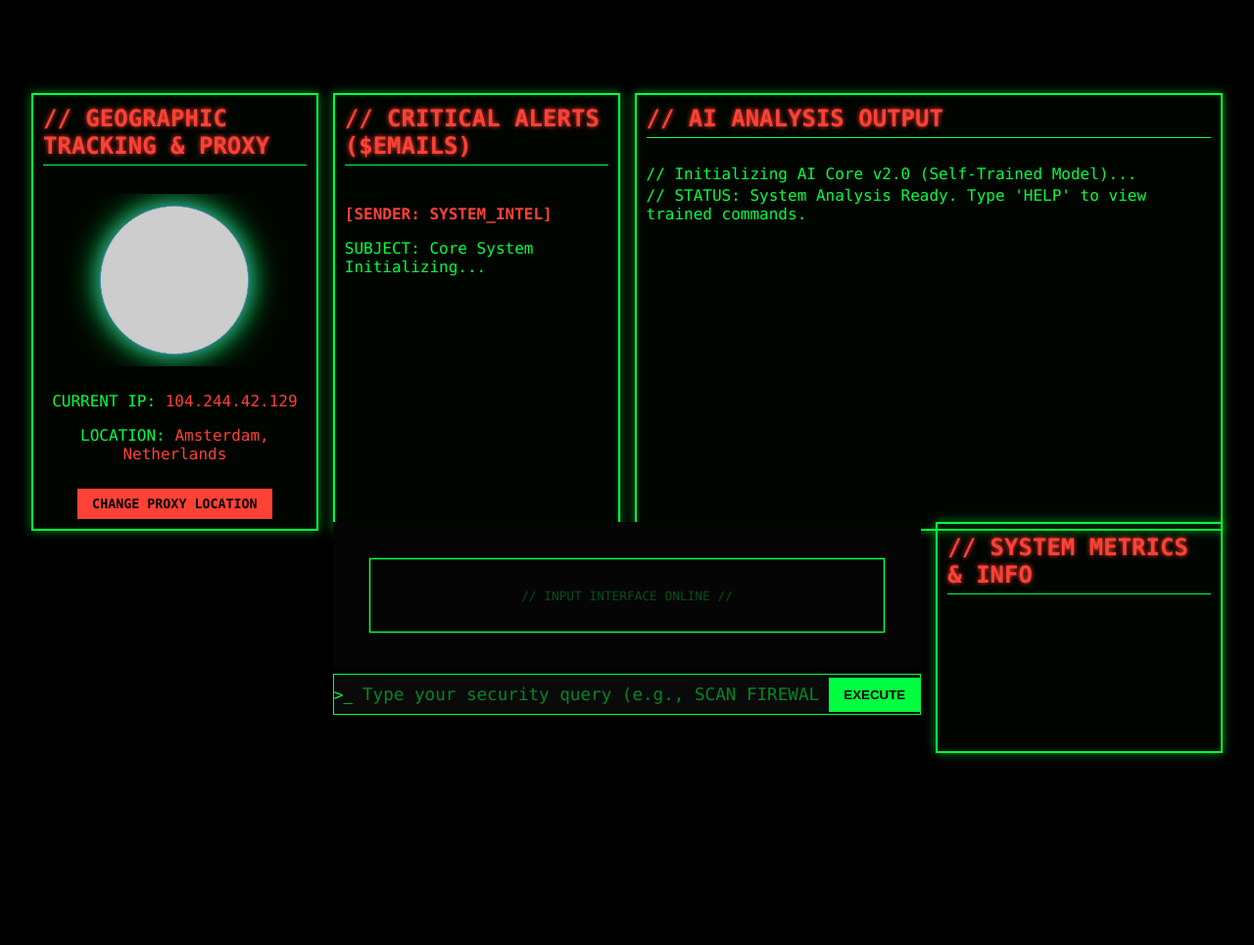
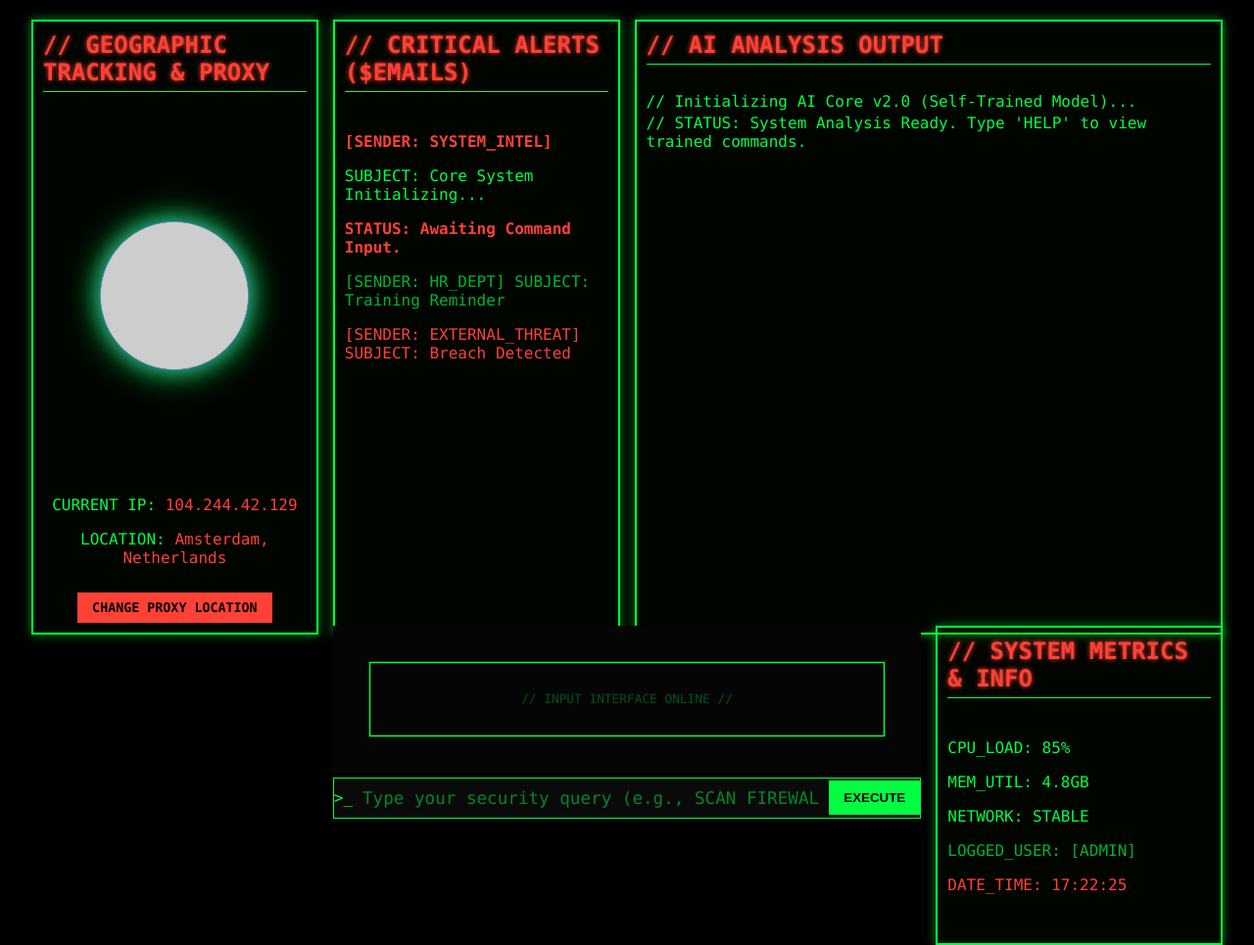
Before and after one commit to Ezhilraj4/Hacking-assistant-, a plain HTML site: page index.html in a window 1280 px wide. Shown: the whole page at 98% size. Before the commit the page ends 840 px from the top, so only its background shows below. Drawn offline with Linux system fonts and the light colour scheme; grey boxes are pictures that could not be loaded.

Commit message:
Update index.html

```diff
--- a/index.html
+++ b/index.html
@@ -1,4 +1,3 @@
-
 <!DOCTYPE html>
 <html lang="en">
 <head>
@@ -8,8 +7,6 @@
     <link rel="stylesheet" href="style.css">
 </head>
 <body>
-    <div class="background-code"></div>
-
     <div class="console-container">
 
         <div class="panel globe-panel">
@@ -29,7 +26,10 @@
             <div id="alert-output" class="content alerts-content">
                 <p class="alert-item error">[SENDER: SYSTEM_INTEL]</p>
                 <p class="alert-item success">SUBJECT: Core System Initializing...</p>
-                </div>
+                <p class="alert-item error">STATUS: Awaiting Command Input.</p>
+                <p class="alert-item low-p">[SENDER: HR_DEPT] SUBJECT: Training Reminder</p>
+                <p class="alert-item high-p">[SENDER: EXTERNAL_THREAT] SUBJECT: Breach Detected</p>
+            </div>
         </div>
 
         <div class="panel analysis-panel">
@@ -52,13 +52,16 @@
         <div class="panel metrics-panel">
             <h2>// SYSTEM METRICS & INFO</h2>
             <div class="content metrics-content">
-                </div>
+                <p>CPU_LOAD: 85%</p>
+                <p>MEM_UTIL: 4.8GB</p>
+                <p class="alert-item success">NETWORK: STABLE</p>
+                <p class="alert-item low-p">LOGGED_USER: [ADMIN]</p>
+                <p class="alert-item high-p">DATE_TIME: <span id="current-time"></span></p>
+            </div>
         </div>
     </div>
 
     <script src="script.js"></script>
-    <script>
-        // ... (existing updateTime script) ...
-    </script>
+
 </body>
 </html>
```
